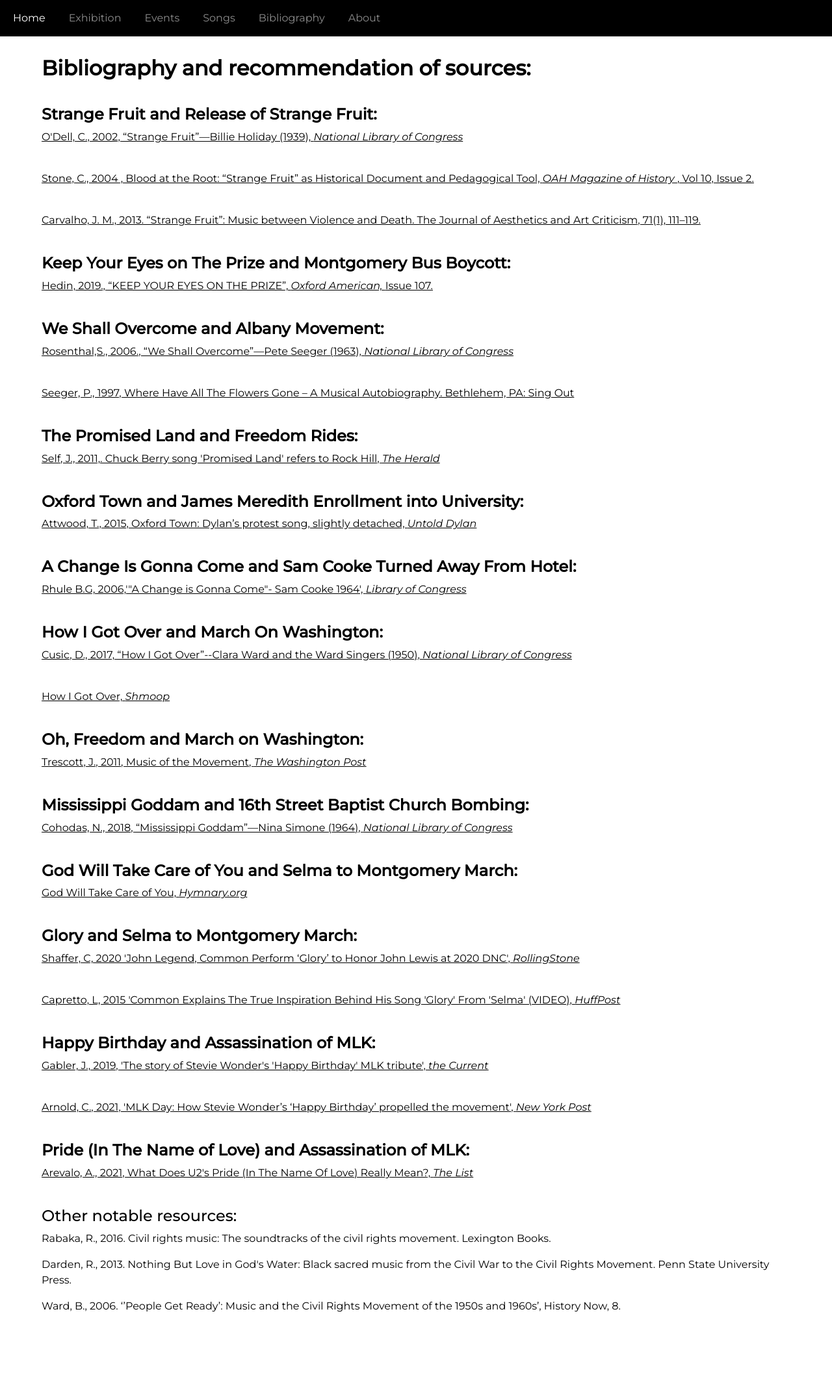
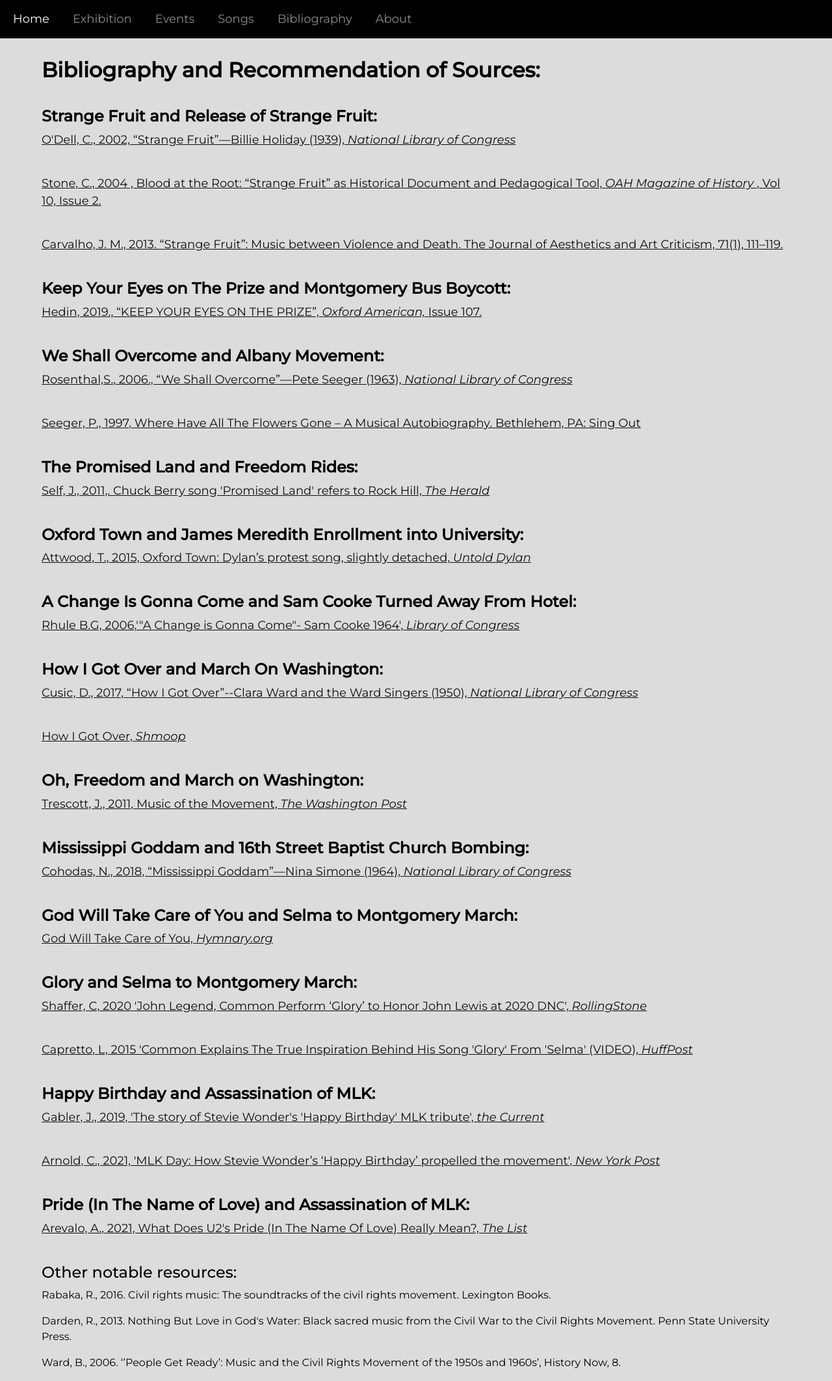
Before and after one commit to faye1011/myproject, a Jekyll site: the page built from _pages/bibliography.html, in a window 1280 px wide. Shown: the whole page at 65% size. Built offline with Jekyll 4.4.1, drawn with Linux system fonts in a browser that asks for light colours; nearby versions of some CDN libraries; before the commit the page ends 2038 px from its top, so only the background shows below that.

Commit message:
grammar edits

```diff
--- a/_pages/bibliography.html
+++ b/_pages/bibliography.html
@@ -7,7 +7,7 @@
 
 <div class="container-one">
 
-    <h2> Bibliography and recommendation of sources:</h2>
+    <h2> Bibliography and Recommendation of Sources:</h2>
 
     {% assign songs_by_page = site.songs | sort: "index" %}<!-- sort the songs in order of the index (order of how they present in exhibition)-->
     {% for song in songs_by_page %}
--- a/assets/bibliography.css
+++ b/assets/bibliography.css
@@ -1,5 +1,7 @@
 /* Styling for the Bibliography page */
-
+body {
+    background-color: rgb(220, 220, 220);
+}
 .container-one {
     width: 90%;
     margin: auto;
@@ -9,9 +11,11 @@
     padding-top: 30px;
     padding-bottom: 30px;
     font-weight: 700;
+
 }
 a {
     text-decoration: underline;
-    color: black;
+    color: rgb(14, 14, 14);
+    font-size: large;
 
 }
```
Also changed, not shown: _songs/strange_fruit.md (+1 -1 lines), media/images/cover-art/strange_fruit_cover_art.jpg.
